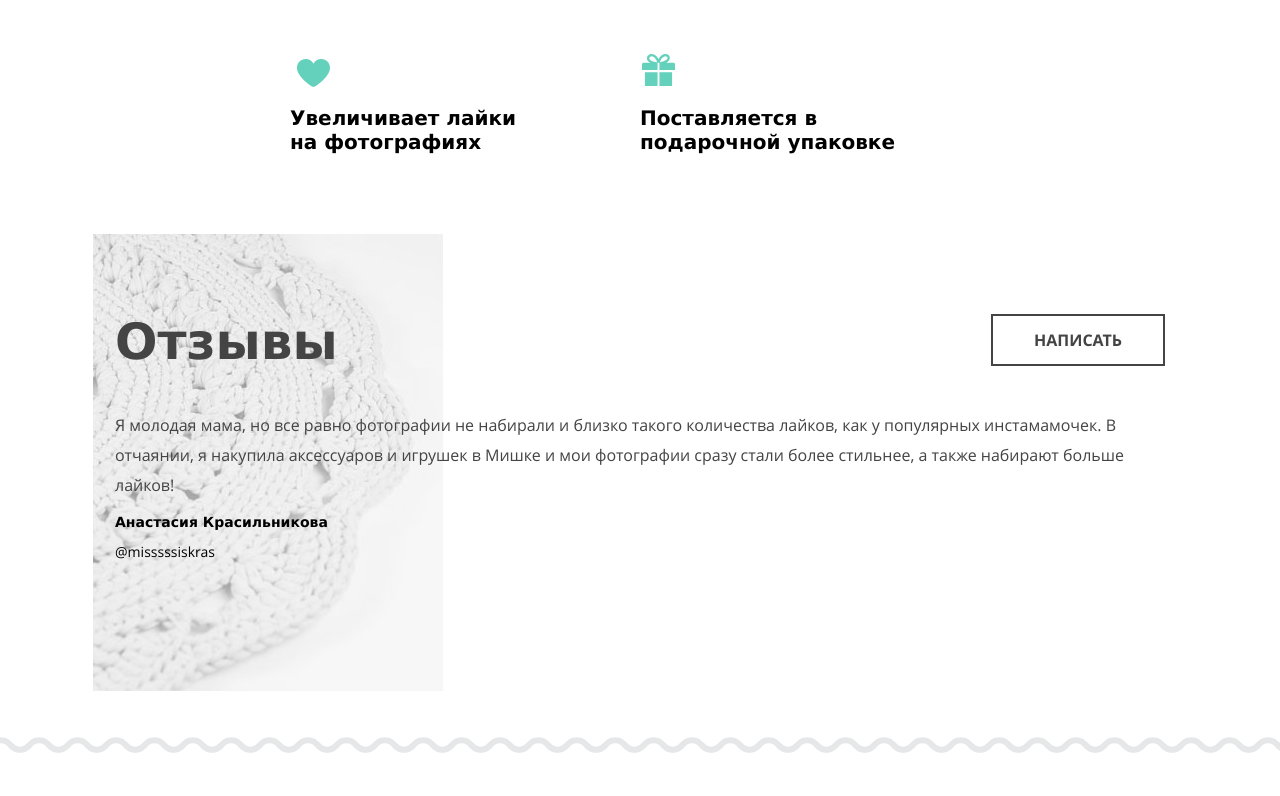
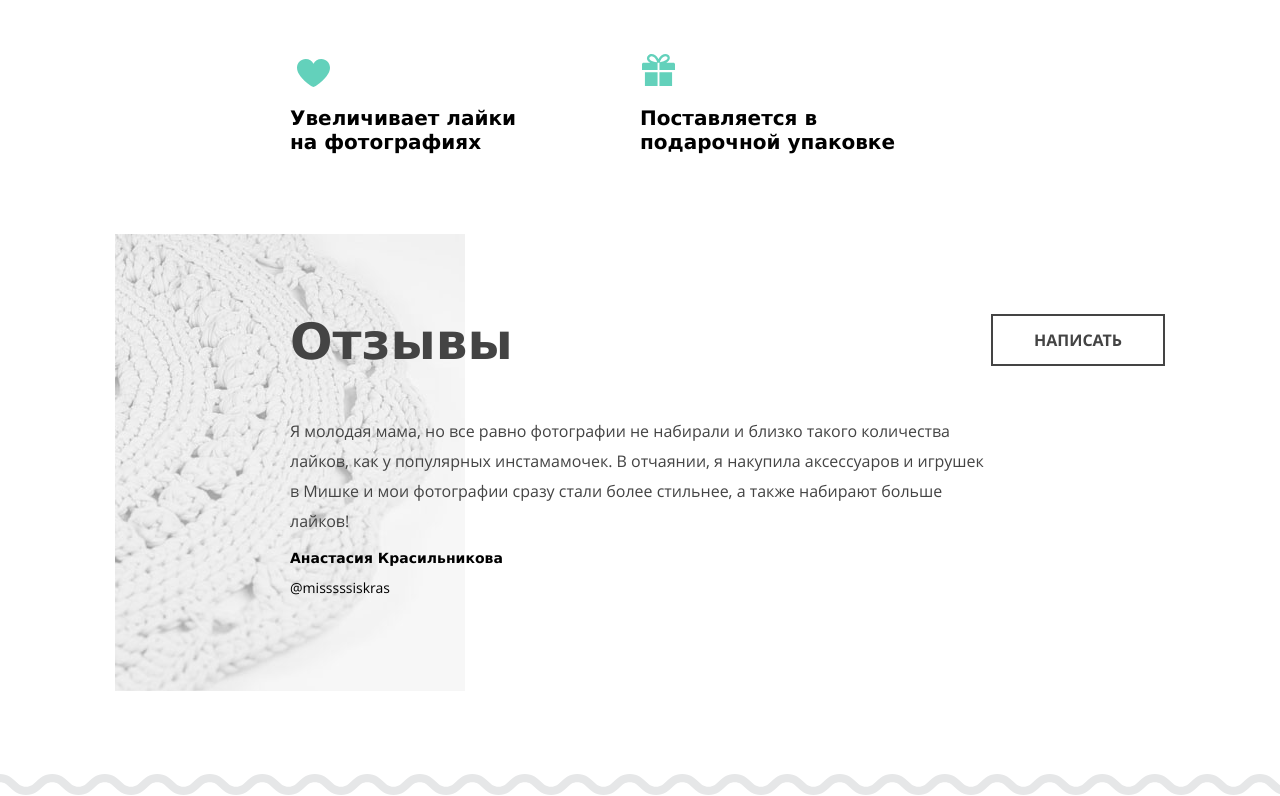
Before and after one commit to kilimnikvaleria/mishka, a website: page index.html in a window 1280 px wide. Shown: the part 1996-2792 px from the top of the page. Before the commit the page ends 2749 px from the top, so only its background shows below. Drawn offline with nearby package versions, Linux system fonts and the light colour scheme; files that its build step writes are made by us from their sources.

Commit message:
reviews desktop

```diff
--- a/sass/blocks/reviews.scss
+++ b/sass/blocks/reviews.scss
@@ -69,13 +69,9 @@
 }
 
 @include breakpoint(tablet){
+
   .reviews{
     margin-top: 28px;
-
-    background-image: url(../images/review@1x.jpg);
-    background-repeat: no-repeat;
-    background-position: 10% top;
-    background-size: 350px auto;
 
     &::after{
       height: 16px;
@@ -86,6 +82,14 @@
   }
 
   .reviews__wrapper{
+
+    background-image: url(../images/review@1x.jpg);
+    background-repeat: no-repeat;
+    background-position: left top;
+    background-size: 350px auto;
+
+    padding-left: 50px;
+    padding-right: 50px;
 
     display: flex;
     justify-content: space-between;
@@ -115,6 +119,7 @@
   .reviews__btn{
     border: none;
     margin-top: 0;
+    padding-right: 20px;
   }
 
   .reviews__btn-left{
@@ -126,3 +131,30 @@
     margin-bottom: 170px;
   }
 }
+
+@include breakpoint(desktop){
+
+  .reviews{
+    &::after{
+      height: 23px;
+      background-position: 26px center;
+      background-size: 1050px 23px;
+    }
+  }
+
+  .reviews__wrapper{
+    padding-right: 0;
+    padding-left: 175px;
+
+    width: 875px;
+  }
+
+  .reviews__text{
+    width: 700px;
+  }
+
+  .reviews__link{
+    margin-bottom: 50px;
+  }
+
+}
```
